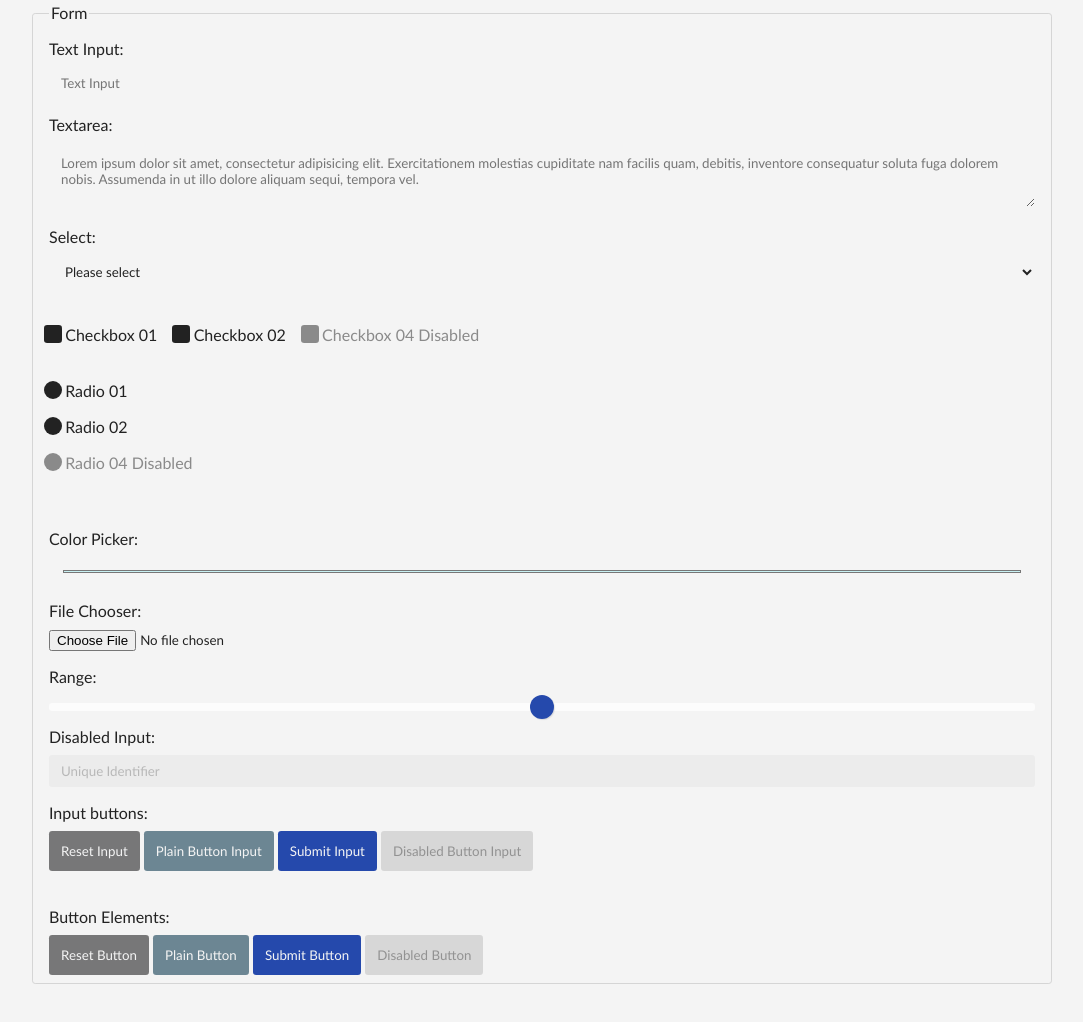
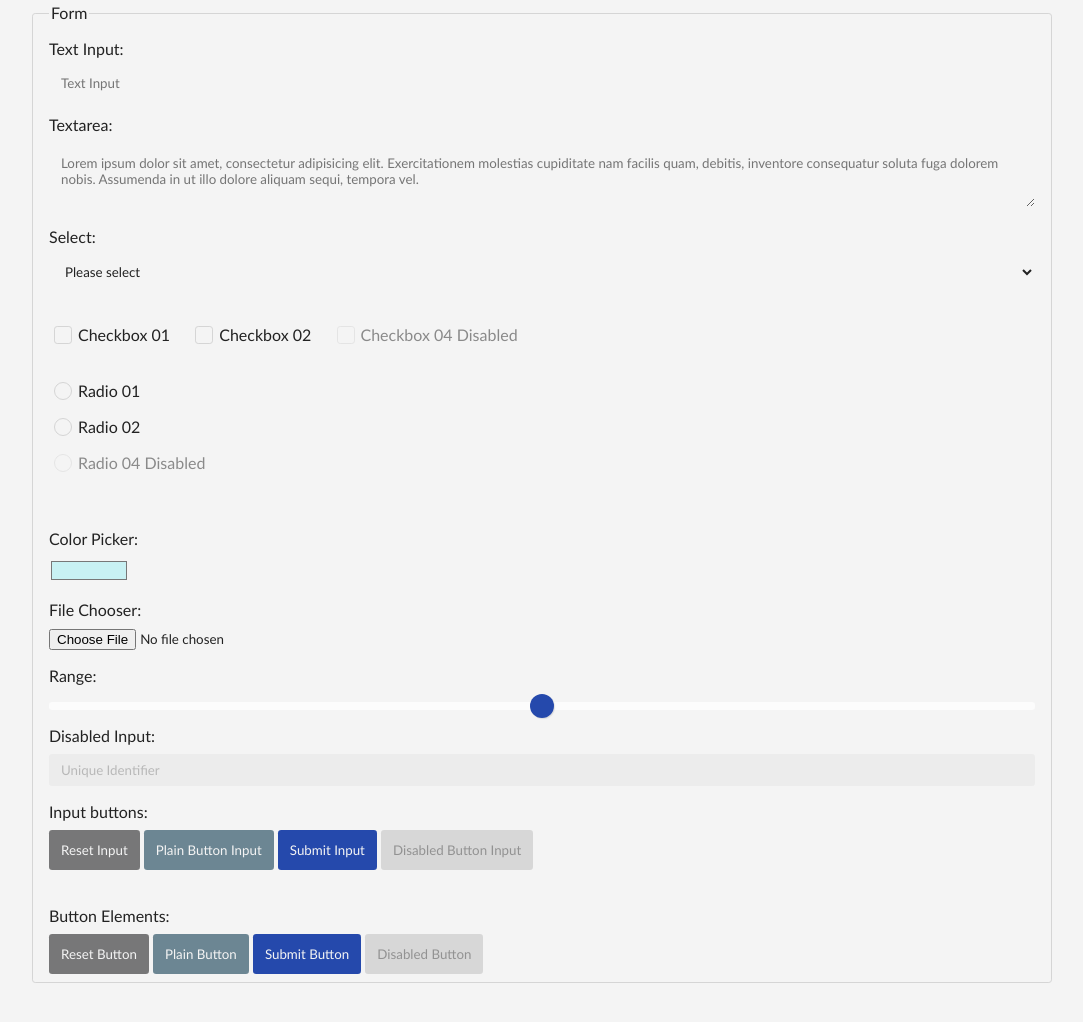
Before and after one commit to david-webber/Uncouth-css, a website: page index.html in a window 1280 px wide. Shown: the part 3669-4691 px from the top of the page, without its empty margins (98-1181 px from the left). Drawn offline with nearby package versions, Linux system fonts and the light colour scheme; files that its build step writes are made by us from their sources.

Commit message:
fix input background on light theme. Update checkbox/radio before and after elements

```diff
--- a/src/components/forms.scss
+++ b/src/components/forms.scss
@@ -30,7 +30,6 @@ form {
   }
 
   input[type="text"],
-  input[type="color"],
   input[type="date"],
   input[type="datetime-local"],
   input[type="email"],
@@ -38,6 +37,7 @@ form {
   input[type="number"],
   input[type="password"],
   input[type="search"],
+  input[type="color"],
   input[type="tel"],
   input[type="time"],
   input[type="url"],
@@ -66,8 +66,12 @@ form {
   }
 
   input[type="color"]{
-    padding:none;
+    padding:0;
+    margin: 0 0 0.5rem 0;
+    width:auto;
+    min-width:5rem;
   }
+
 
   input[type="range"] {
     -webkit-appearance: none;
@@ -169,14 +173,7 @@ form {
   input[type="radio"] {
     opacity: 0;
 
-    &:focus {
-      +label {
-        &:before {
-          border-color: var(--input-focus-color);
-          box-shadow: 0 0 0 2px var(--input-focus-color);
-        }
-      }
-    }
+
 
     &[disabled] {
       +label {
@@ -187,7 +184,7 @@ form {
 
     +label {
       display: inline-block;
-      margin-left: 0.2rem;
+      margin-left: 1rem;
       margin-right: 1rem;
       position: relative;
 
@@ -195,14 +192,13 @@ form {
         content: '';
         position: absolute;
         top: 50%;
-        right: 100%;
-        width: 18px;
-        height: 18px;
-        background: var(--text-main);
+        left: -1.5rem;
+        width: 1em;
+        height: 1em;
+        background: var(--input-background);
         border-radius: var(--border-radius);
-        transform: translate(0, -50%);
-        margin-top: -0.075rem;
-        margin-right: 0.2rem;
+        border:1px solid var(--border-colour);
+        transform: translate(0%, -50%);
       }
     }
   }
@@ -211,17 +207,17 @@ form {
     +label {
       &:after {
         display: none;
-        content: '';
+        content: '✓';
+        color:var(--background-main);
         position: absolute;
+        width:1em;
+        height:1em;
         top: 50%;
-        right: 100%;
-        width: 3px;
-        height: 8px;
-        transform: translate(0, -50%) rotateZ(40deg);
-        margin-top: -0.135rem;
-        margin-right: 0.63rem;
-        border-right: 4px solid var(--action-button-color);
-        border-bottom: 4px solid var(--action-button-color);
+        left: -0.5rem;
+        place-items:center;
+        font-size:0.9rem;
+        transform: translate(-100%, -50%);
+
       }
     }
 
@@ -233,7 +229,7 @@ form {
         }
 
         &:after {
-          display: block;
+          display: flex;
         }
       }
     }
@@ -252,24 +248,21 @@ form {
         content: '';
         position: absolute;
         top: 50%;
-        right: 100%;
-        width: 9px;
-        height: 9px;
-        transform: translate(0, -50%);
-        background: var(--action-button-color);
-        margin-top: -0.075rem;
-        margin-right: 0.55rem;
+        left: -1.25em;
+        width: 0.5em;
+        height: 0.5em;
+        transform: translate(0%, -50%);
         border-radius: 50%;
+        background-color:var(--background-main);
+        border:1px solid transparent;
       }
     }
 
     &:checked {
       +label {
-
         &:before {
           background: var(--action-button-background);
         }
-
         &:after {
           display: block;
         }
```
